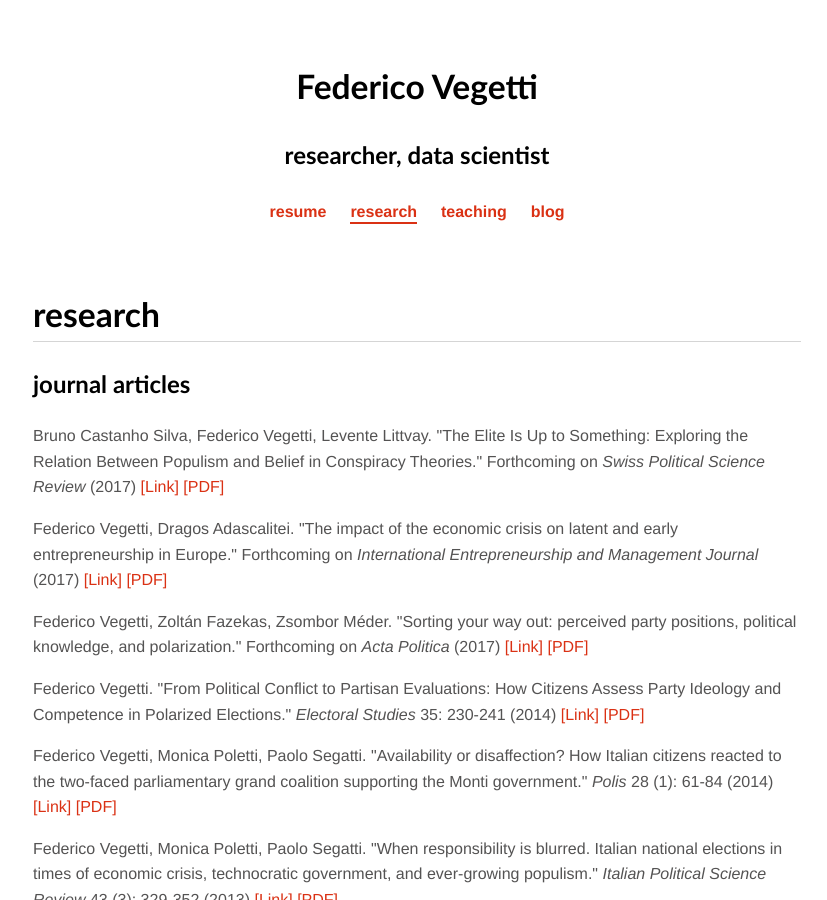
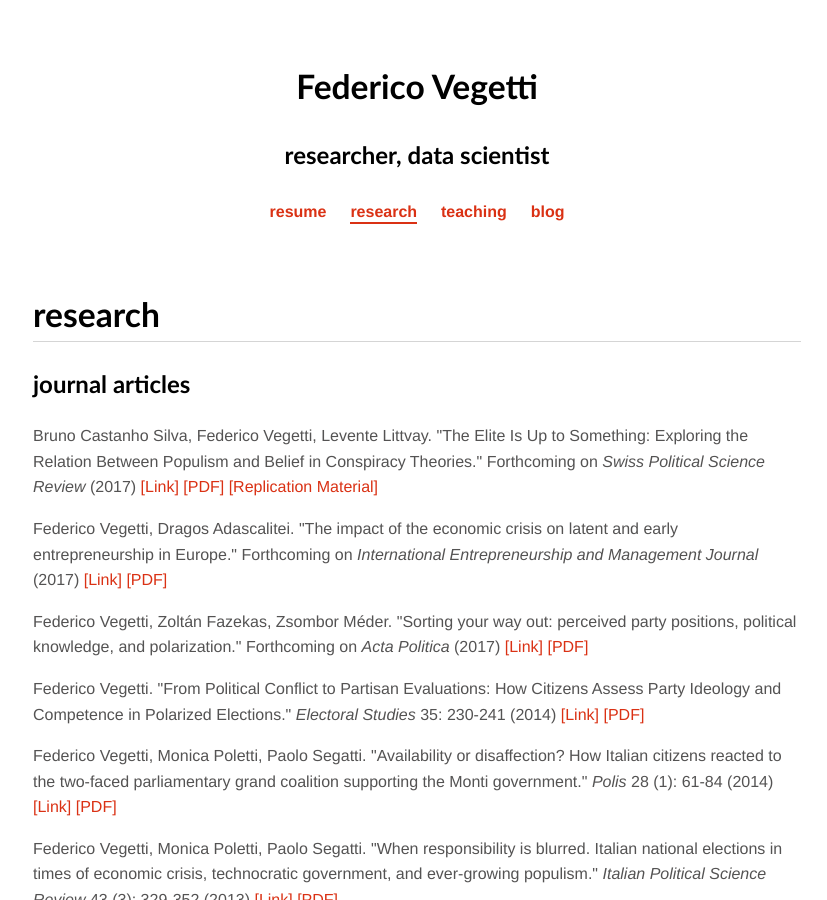
Before and after one commit to federicovegetti/federicovegetti.github.io, a Jekyll site: the page built from research/papers.html, in a window 1280 px wide and 900 px high. Shown: the whole window, without its empty margins (223-1050 px from the left). Built offline with Jekyll 4.4.1, drawn with Linux system fonts in a browser that asks for light colours.

Commit message:
SPSR paper: added link to replication material

```diff
--- a/research/papers.html
+++ b/research/papers.html
@@ -10,6 +10,7 @@ title: research
 	<p>Bruno Castanho Silva, Federico Vegetti, Levente Littvay. "The Elite Is Up to Something: Exploring the Relation Between Populism and Belief in Conspiracy Theories." Forthcoming on <i>Swiss Political Science Review</i> (2017)
 		<a href="https://onlinelibrary.wiley.com/doi/10.1111/spsr.12270/full">[Link]</a>
 		<a href="{{ site.baseurl }}/pdfs/paper_SPSR_2017.pdf">[PDF]</a>
+		<a href="https://github.com/bcastanho/SPSR2017">[Replication Material]</a>
 	</p>
 
 	<p>Federico Vegetti, Dragos Adascalitei. "The impact of the economic crisis on latent and early entrepreneurship in Europe." Forthcoming on <i>International Entrepreneurship and Management Journal</i> (2017)
```
